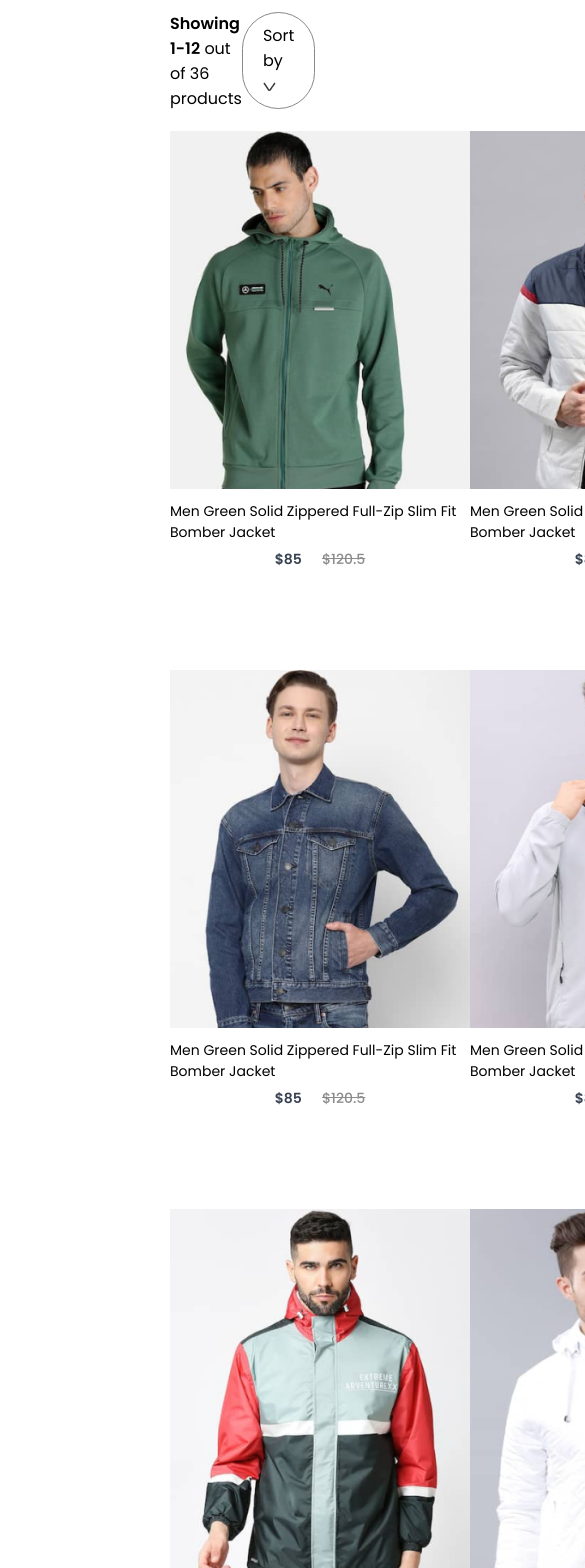
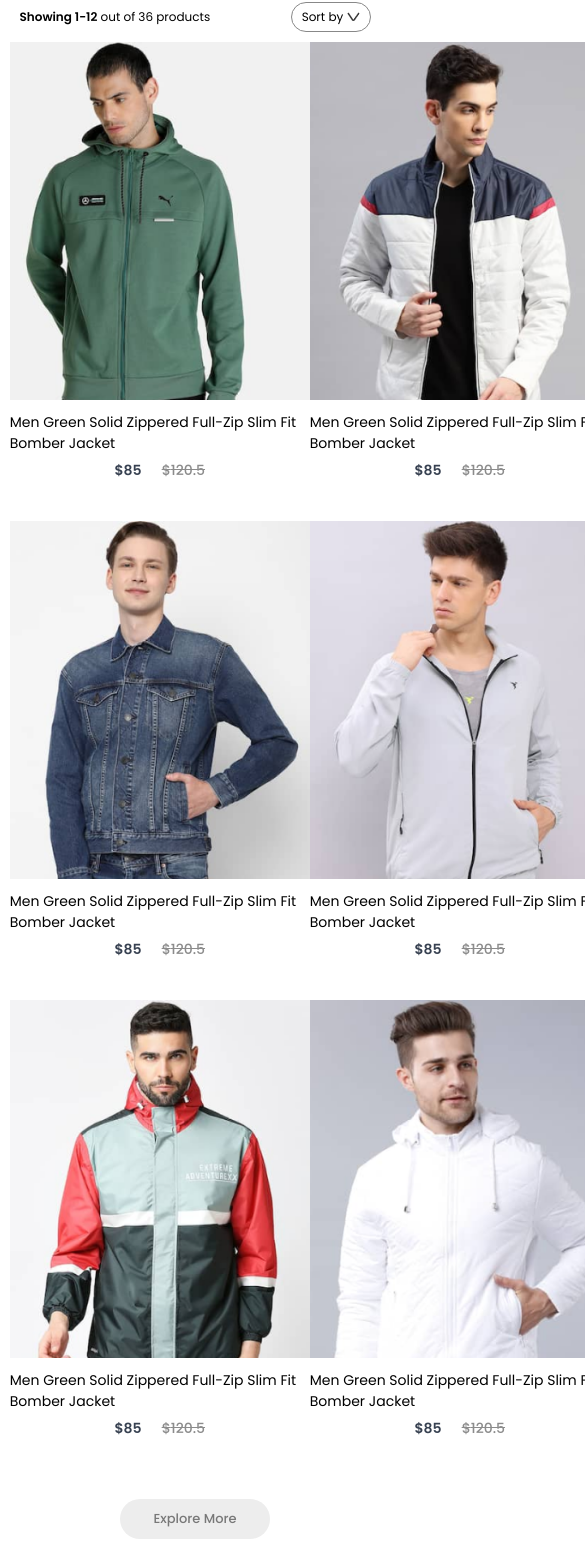
Before and after one commit to nkduyenpham/reactjs-ecom, a React (Vite) app: page /men in a window 390 px wide. Shown: the part 158-1726 px from the top of the page, 585 px wide, since content can reach past the window. Built offline with nearby package versions, Linux system fonts and the light colour scheme.

Commit message:
setup responsiveness for ProductCategory page

```diff
--- a/src/Pages/Styles/ShopCategory.css
+++ b/src/Pages/Styles/ShopCategory.css
@@ -41,3 +41,63 @@
     font-size: 18px;
     font-weight: 500;
 }
+
+@media(max-width: 1280px) {
+    .shopcategory-banner {
+        margin: 20px auto;
+    }
+
+    .shopcategory-indexSort {
+        width: 90%;
+        margin: auto;
+    }
+
+    .shopcategory-sort {
+        padding: 5px 10px;
+        font-size: 12px;
+    }
+
+    .shopcategory-indexSort p {
+        font-size: 12px;
+    }
+
+    .shopcategory-products {
+        width: 90%;
+        margin: 10px auto;
+        row-gap: 40px;
+    }
+
+    .shopcategory-products .item {
+        margin: auto;
+    }
+
+    .shopcategory-loadmore {
+        margin: 100px auto;
+        width: 200px;
+        height: 60px;
+        font-size: 16px;
+    }
+}
+
+@media(max-width: 800px) {
+    .shopcategory-banner {
+        width: 95%;
+    }
+
+    .shopcategory-products {
+        width: 95%;
+    }
+
+    .shopcategory-loadmore {
+        margin: 60px auto;
+        width: 150px;
+        height: 40px;
+        font-size: 13px;
+    }
+}
+
+@media(max-wdith:500px) {
+    .shopcategory-products {
+        grid-template-columns: 1fr 1fr;
+    }
+}
```
